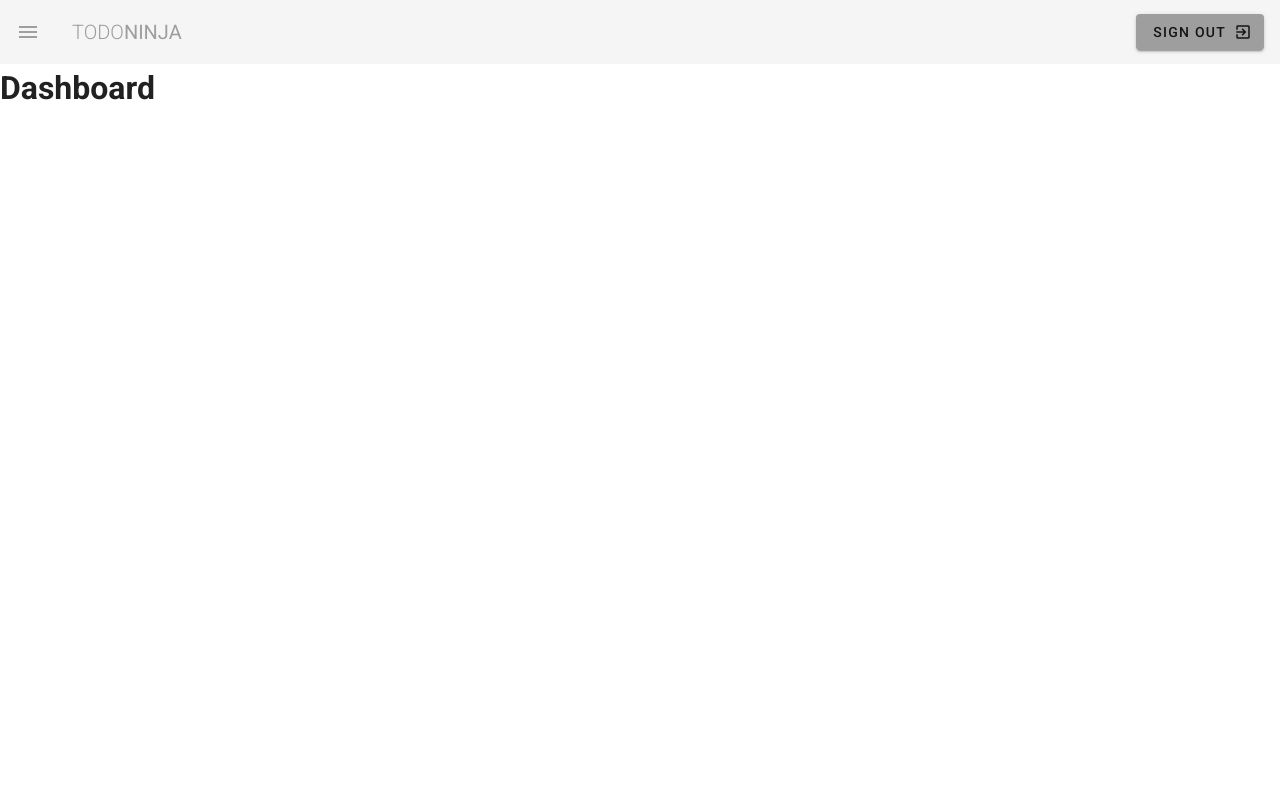
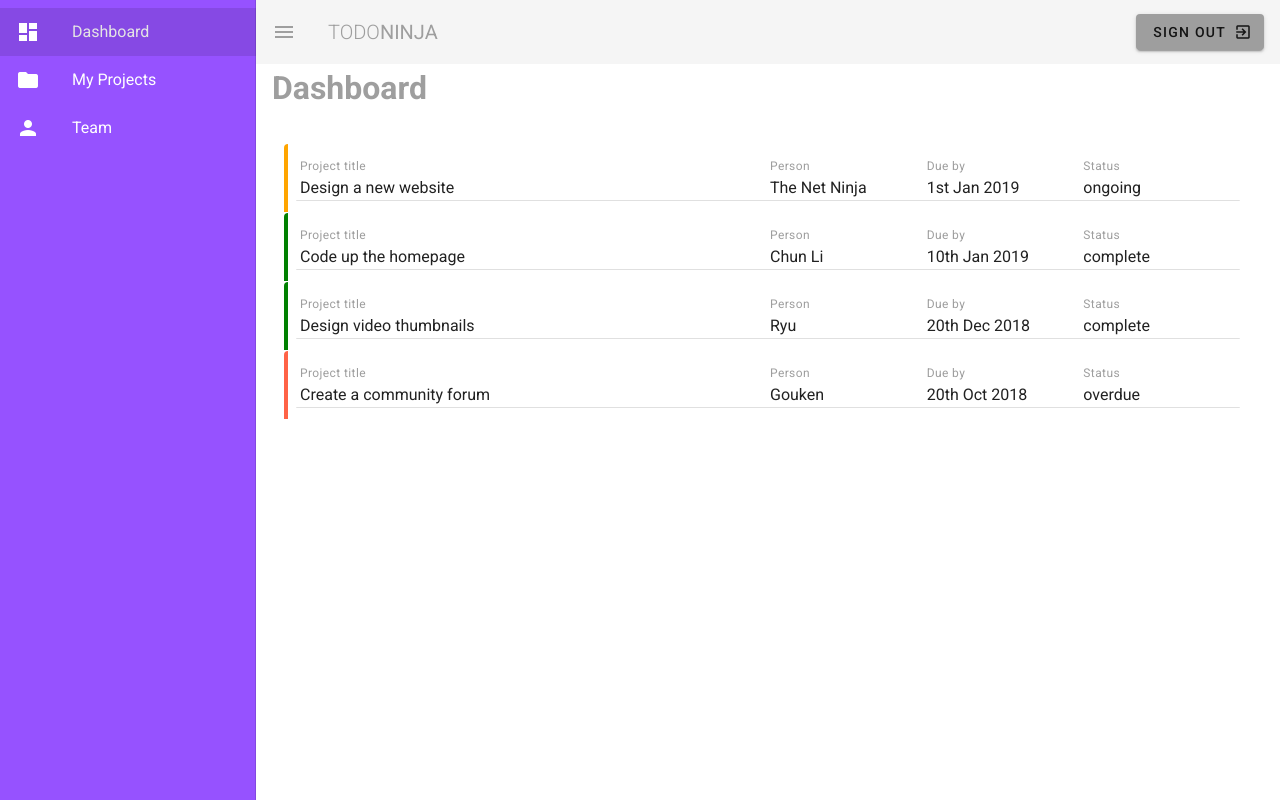
Before and after one commit to Muzi-P/todo-ninja, a Vue app in the folder todo-ninja/: page / in a window 1280 px wide. Built offline with nearby package versions, Linux system fonts and the light colour scheme.

Commit message:
Added Project data

```diff
--- a/todo-ninja/src/App.vue
+++ b/todo-ninja/src/App.vue
@@ -3,7 +3,7 @@
     <Navbar />
       <!-- All page contents should be inside v-content. The navbar might be above and
       footer below -->
-    <v-content>
+    <v-content class="mx-4 mb-4">
       <router-view></router-view>
     </v-content>
 
--- a/todo-ninja/src/components/Navbar.vue
+++ b/todo-ninja/src/components/Navbar.vue
@@ -13,7 +13,7 @@
             </v-btn>
         </v-app-bar>
 
-        <v-navigation-drawer  v-model="drawer" app temporary= "true" overlay  class="primary">
+        <v-navigation-drawer  v-model="drawer" app permanent overlay  class="primary">
            <v-list>
                <v-list-item v-for="link in links" :key="link.text" router :to="link.route">
                     <v-list-item-action>
--- a/todo-ninja/src/views/Dashboard.vue
+++ b/todo-ninja/src/views/Dashboard.vue
@@ -1,15 +1,69 @@
 <template>
   <div class="dashboard">
-    <h1> Dashboard</h1>
+    <h1 class="subheading grey--text"> Dashboard</h1>
 
+     <v-container class="my-5">
+       <v-card flat class="pa-3" v-for= "project in projects" :key="project.title">
+         <v-layout row wrap :class="`pa-3 project ${project.status}`">
+           <v-flex xs12 md6>
+             <div class="caption grey--text">Project title</div>
+             <div>{{project.title}}</div>
+           </v-flex>
+           <v-flex xs6 sm4 md2>
+              <div class="caption grey--text">Person</div>
+              <div>{{project.person}}</div>
+           </v-flex>
+           <v-flex xs6 sm4 md2>
+              <div class="caption grey--text">Due by</div>
+              <div>{{project.due}}</div>
+           </v-flex>
+           <v-flex xs2 sm4 md2>
+              <div class="caption grey--text">Status</div>
+              <div>{{project.status}}</div>
+           </v-flex>
+         </v-layout>
+        <v-divider></v-divider>
+       </v-card>
+          <!-- <v-row>
+              <v-flex xs12 md6>
+                <v-btn oulined block class = "primary">1</v-btn>
+              </v-flex>
+
+              <v-flex xs12 md6>
+                <v-btn oulined block class = "primary">2</v-btn>
+              </v-flex>
+
+          </v-row> -->
+    </v-container>
   </div>
 </template>
 
 <script>
 
 export default {
-  components: {
+  data() {
+    return {
+      projects: [
+          { title: 'Design a new website', person: 'The Net Ninja', due: '1st Jan 2019', status: 'ongoing', content: 'Lorem ipsum dolor sit amet consectetur adipisicing elit. Sunt consequuntur eos eligendi illum minima adipisci deleniti, dicta mollitia enim explicabo fugiat quidem ducimus praesentium voluptates porro molestias non sequi animi!'},
+          { title: 'Code up the homepage', person: 'Chun Li', due: '10th Jan 2019', status: 'complete', content: 'Lorem ipsum dolor sit amet consectetur adipisicing elit. Sunt consequuntur eos eligendi illum minima adipisci deleniti, dicta mollitia enim explicabo fugiat quidem ducimus praesentium voluptates porro molestias non sequi animi!'},
+          { title: 'Design video thumbnails', person: 'Ryu', due: '20th Dec 2018', status: 'complete', content: 'Lorem ipsum dolor sit amet consectetur adipisicing elit. Sunt consequuntur eos eligendi illum minima adipisci deleniti, dicta mollitia enim explicabo fugiat quidem ducimus praesentium voluptates porro molestias non sequi animi!'},
+          { title: 'Create a community forum', person: 'Gouken', due: '20th Oct 2018', status: 'overdue', content: 'Lorem ipsum dolor sit amet consectetur adipisicing elit. Sunt consequuntur eos eligendi illum minima adipisci deleniti, dicta mollitia enim explicabo fugiat quidem ducimus praesentium voluptates porro molestias non sequi animi!'},
+      ]
+    }
+  }
 
-  },
 };
 </script>
+
+<style>
+  .project.complete{
+      border-left: 4px solid green;
+  }
+  .project.ongoing{
+      border-left: 4px solid orange;
+  }
+  .project.overdue{
+      border-left: 4px solid tomato;
+  }
+
+</style>
--- a/todo-ninja/src/views/Projects.vue
+++ b/todo-ninja/src/views/Projects.vue
@@ -1,6 +1,9 @@
 <template>
   <div class="team">
-    <h1> Project</h1>
+    <h1 class="subheading grey--text"> Project</h1>
+     <v-container class="my-5">
+        content
+    </v-container>
 
   </div>
 </template>
--- a/todo-ninja/src/views/Team.vue
+++ b/todo-ninja/src/views/Team.vue
@@ -1,6 +1,10 @@
 <template>
   <div class="team">
-    <h1> Team</h1>
+    <h1 class="subheading grey--text"> Team</h1>
+
+    <v-container class="my-5">
+        content
+    </v-container>
 
   </div>
 </template>
```
